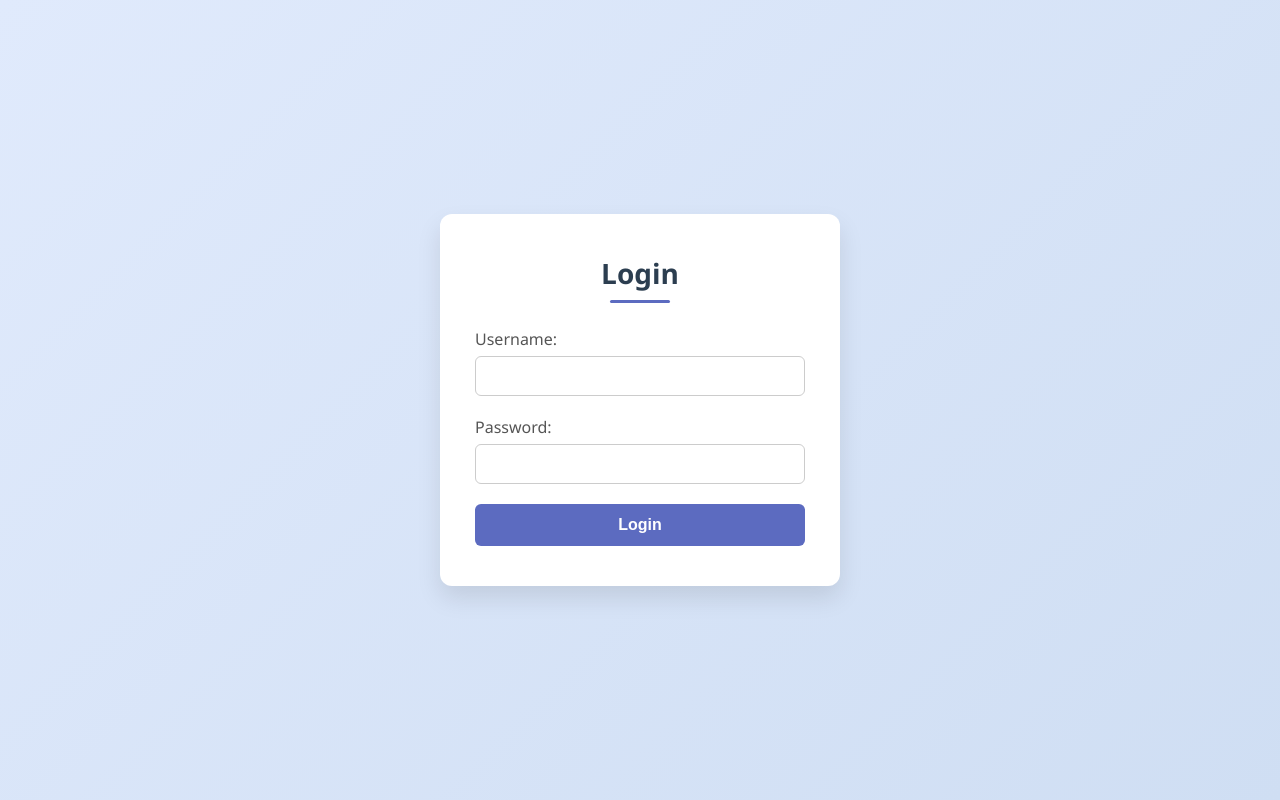
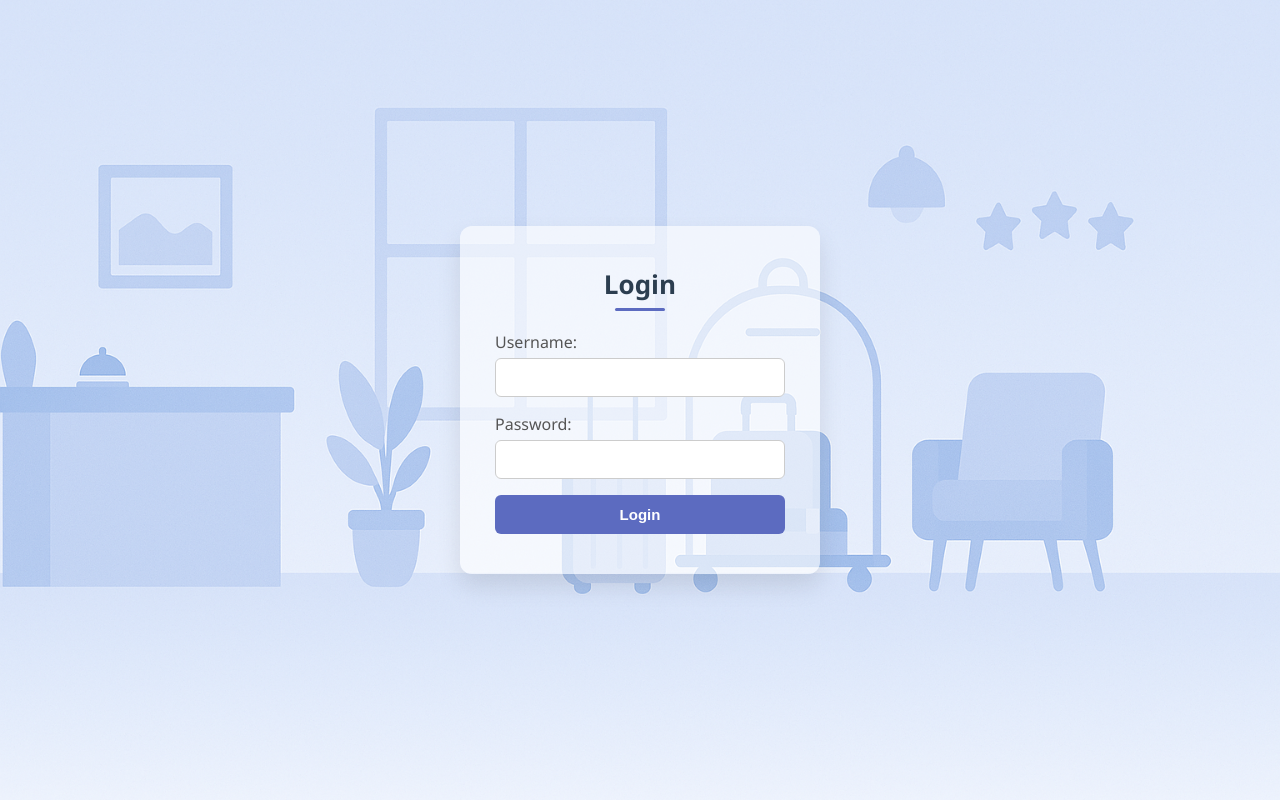
Before and after one commit to Aaslesha05/hotel-management-db, a Flask app: page / in a window 1280 px wide. Run offline with Flask 3, Linux system fonts and the light colour scheme.

Commit message:
final _ touch

```diff
--- a/static/styles.css
+++ b/static/styles.css
@@ -7,60 +7,63 @@
 
 body {
     font-family: 'Segoe UI', Tahoma, Geneva, Verdana, sans-serif;
-    background: linear-gradient(135deg, #e0eafc, #cfdef3);
+    background: url('bg.png') no-repeat center center fixed;
+    background-size: cover;
     height: 100vh;
     display: flex;
-    align-items: center;
-    justify-content: center;
+    align-items: center;         /* Vertical center */
+    justify-content: center;     /* Horizontal center */
+    padding: 0;
 }
 
 /* Login Container */
 .login-container {
-    background-color: white;
+    background-color: rgba(255, 255, 255, 0.60);  /* Transparent white */
     padding: 40px 35px;
     border-radius: 12px;
     box-shadow: 0 12px 24px rgba(0, 0, 0, 0.1);
     width: 100%;
-    max-width: 400px;
+    max-width: 360px;            /* Slightly smaller */
     text-align: center;
 }
 
+/* Heading */
 .login-container h2 {
-    font-size: 28px;
-    margin-bottom: 25px;
+    font-size: 26px;
+    margin-bottom: 20px;
     color: #2c3e50;
     position: relative;
 }
 
 .login-container h2::after {
     content: '';
-    width: 60px;
+    width: 50px;
     height: 3px;
     background-color: #5c6bc0;
     display: block;
-    margin: 8px auto 0;
+    margin: 6px auto 0;
     border-radius: 2px;
 }
 
 /* Input Fields */
 .input-group {
-    margin-bottom: 20px;
+    margin-bottom: 16px;
     text-align: left;
 }
 
 .input-group label {
     display: block;
-    margin-bottom: 6px;
+    margin-bottom: 5px;
     color: #555;
     font-weight: 500;
 }
 
 .input-group input {
     width: 100%;
-    padding: 10px 12px;
+    padding: 10px 11px;
     border: 1px solid #ccc;
     border-radius: 6px;
-    font-size: 16px;
+    font-size: 15px;
     transition: border-color 0.3s ease;
 }
 
@@ -74,9 +77,9 @@ button[type="submit"] {
     background-color: #5c6bc0;
     color: white;
     border: none;
-    padding: 12px 20px;
+    padding: 11px 18px;
     border-radius: 6px;
-    font-size: 16px;
+    font-size: 15px;
     font-weight: bold;
     cursor: pointer;
     transition: background 0.3s ease, transform 0.2s;
@@ -91,7 +94,7 @@ button[type="submit"]:hover {
 /* Error Message */
 .error {
     color: #e74c3c;
-    margin-top: 15px;
+    margin-top: 12px;
     font-weight: 500;
-    font-size: 14px;
+    font-size: 13.5px;
 }
```
Also changed, not shown: static/bg.png (added).
